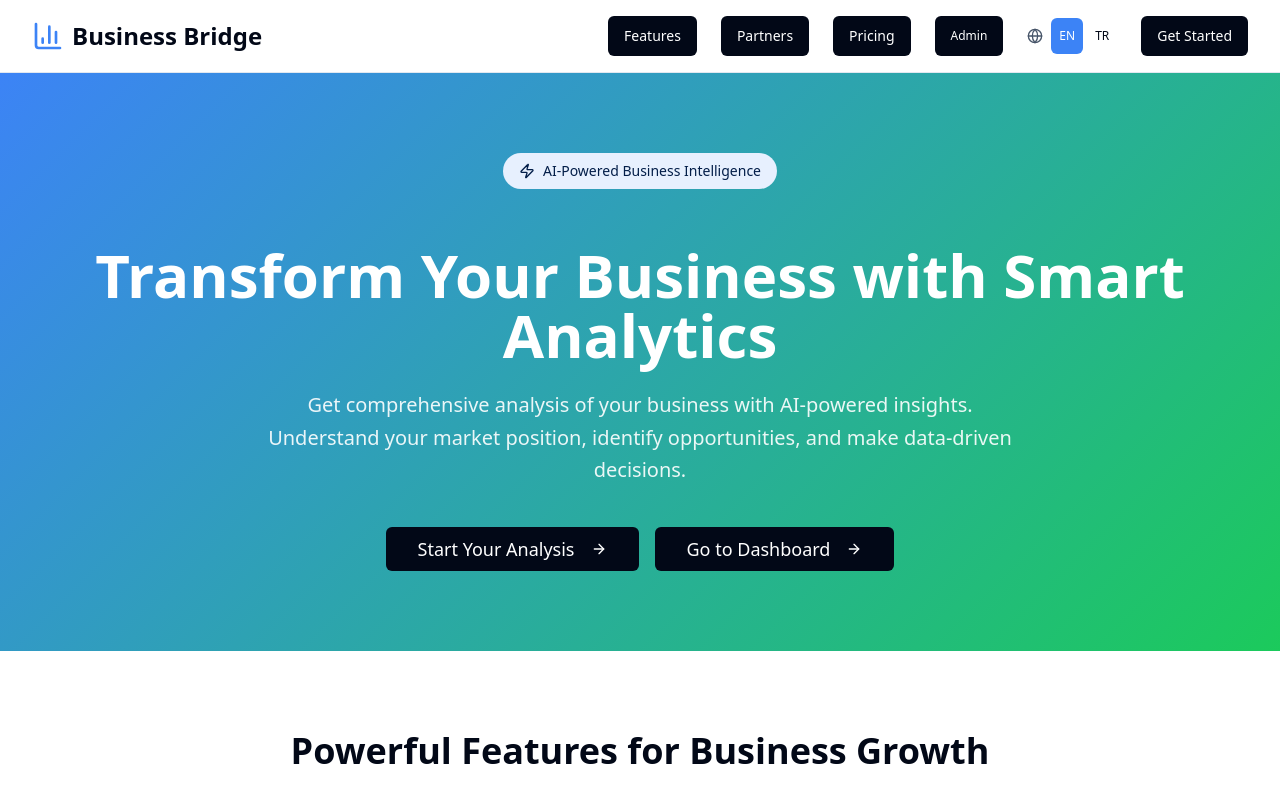
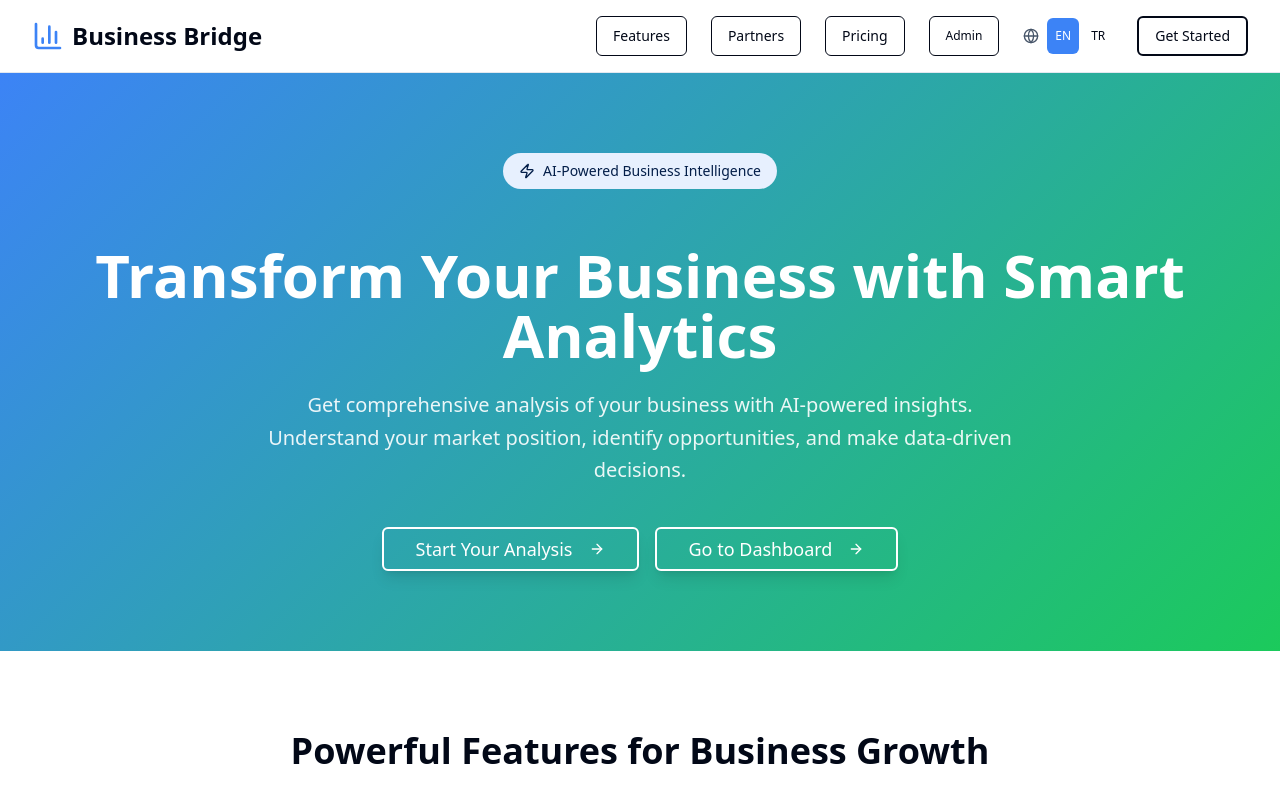
Before and after one commit to muratseyit/rotana, a React (Vite) app: page / in a window 1280 px wide. Shown: the top 791 px of the page. Built offline with nearby package versions, Linux system fonts and the light colour scheme.

Commit message:
Refactor button styles

```diff
--- a/src/pages/Index.tsx
+++ b/src/pages/Index.tsx
@@ -37,20 +37,20 @@ const Index = () => {
 
               {/* Desktop Navigation */}
               <div className="hidden md:flex items-center space-x-6">
-                <Button className="bg-foreground text-background hover:bg-foreground/90" onClick={() => navigate('/features')}>
+                <Button className="bg-transparent border border-foreground text-foreground hover:bg-foreground hover:text-background transition-colors" onClick={() => navigate('/features')}>
                   {t('nav.features')}
                 </Button>
-                <Button className="bg-foreground text-background hover:bg-foreground/90" onClick={() => navigate('/partners')}>
+                <Button className="bg-transparent border border-foreground text-foreground hover:bg-foreground hover:text-background transition-colors" onClick={() => navigate('/partners')}>
                   Partners
                 </Button>
-                <Button className="bg-foreground text-background hover:bg-foreground/90" onClick={() => navigate('/pricing')}>
+                <Button className="bg-transparent border border-foreground text-foreground hover:bg-foreground hover:text-background transition-colors" onClick={() => navigate('/pricing')}>
                   {t('nav.pricing')}
                 </Button>
-                <Button className="bg-foreground text-background hover:bg-foreground/90 text-xs" onClick={() => navigate('/admin')}>
+                <Button className="bg-transparent border border-foreground text-foreground hover:bg-foreground hover:text-background transition-colors text-xs" onClick={() => navigate('/admin')}>
                   Admin
                 </Button>
                 <LanguageSwitcher />
-                <Button className="bg-foreground text-background hover:bg-foreground/90" onClick={() => navigate('/guest-analysis')}>
+                <Button className="bg-transparent border-2 border-foreground text-foreground hover:bg-foreground hover:text-background transition-colors" onClick={() => navigate('/guest-analysis')}>
                   {t('nav.getStarted')}
                 </Button>
               </div>
@@ -77,11 +77,11 @@ const Index = () => {
             {t('hero.description')}
           </p>
           <div className="flex flex-col sm:flex-row gap-4 justify-center items-center">
-            <Button size="lg" className="bg-foreground text-background hover:bg-foreground/90 px-8 py-4 text-lg" onClick={() => navigate('/guest-analysis')}>
+            <Button size="lg" className="bg-transparent border-2 border-background text-background hover:bg-background hover:text-brand transition-colors px-8 py-4 text-lg shadow-lg" onClick={() => navigate('/guest-analysis')}>
               {t('hero.startJourney')}
               <ArrowRight className="ml-2 h-5 w-5" />
             </Button>
-            <Button size="lg" className="bg-foreground text-background hover:bg-foreground/90 border-foreground px-8 py-4 text-lg" onClick={() => navigate('/dashboard')}>
+            <Button size="lg" className="bg-transparent border-2 border-background text-background hover:bg-background hover:text-brand transition-colors px-8 py-4 text-lg shadow-lg" onClick={() => navigate('/dashboard')}>
               Go to Dashboard
               <ArrowRight className="ml-2 h-5 w-5" />
             </Button>
```
